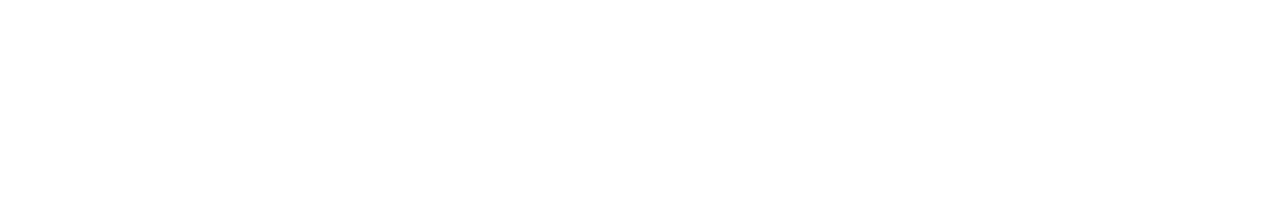
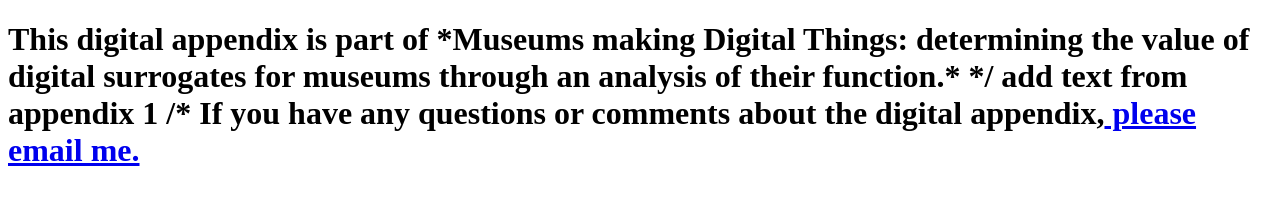
Before and after one commit to Rixten/Appendix1, a plain HTML site: page about.html in a window 1280 px wide. Drawn offline with Linux system fonts and the light colour scheme.

Commit message:
started about page text.

```diff
--- a/about.html
+++ b/about.html
@@ -6,5 +6,10 @@
 </head>
 
 <body>
+<h1> This digital appendix is part of
+  *Museums making Digital Things:
+  determining the value of digital surrogates for museums through an analysis of their function.*
+  */ add text from appendix 1 /*
 
+  If you have any questions or comments about the digital appendix,<a href="digitalappendix@gmail.com"> please email me.</a>
 </body>
```
